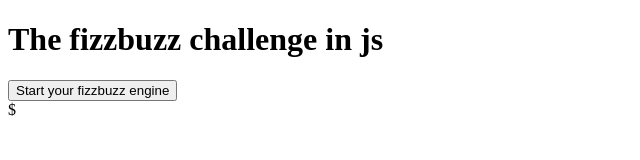
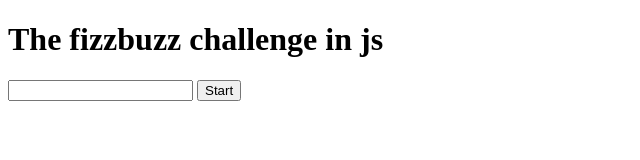
Before and after one commit to faraznaeem/fizz_buzz_js, a website: page index.html in a window 1280 px wide. Shown: the whole page, without its empty margins (0-640 px from the left). Drawn offline with nearby package versions, Linux system fonts and the light colour scheme.

```diff
--- a/index.html
+++ b/index.html
@@ -10,11 +10,14 @@
 
   <body>
     <h1>The fizzbuzz challenge in js</h1>
-    <button type="button" name="button">Start your fizzbuzz engine</button>
+    <input type="number" name="fizzInput" value="integer">
+    <button id="butt" type="button" name="engine">Start</button>
+    <output name="result"></output>
+  </body>
 
-    <div class="content">
+<script type="text/javascript">
+  $(document).ready(function fizzBuzz() {
 
-    </div>
-$
-  </body>
+  });
+</script>
 </html>
```
